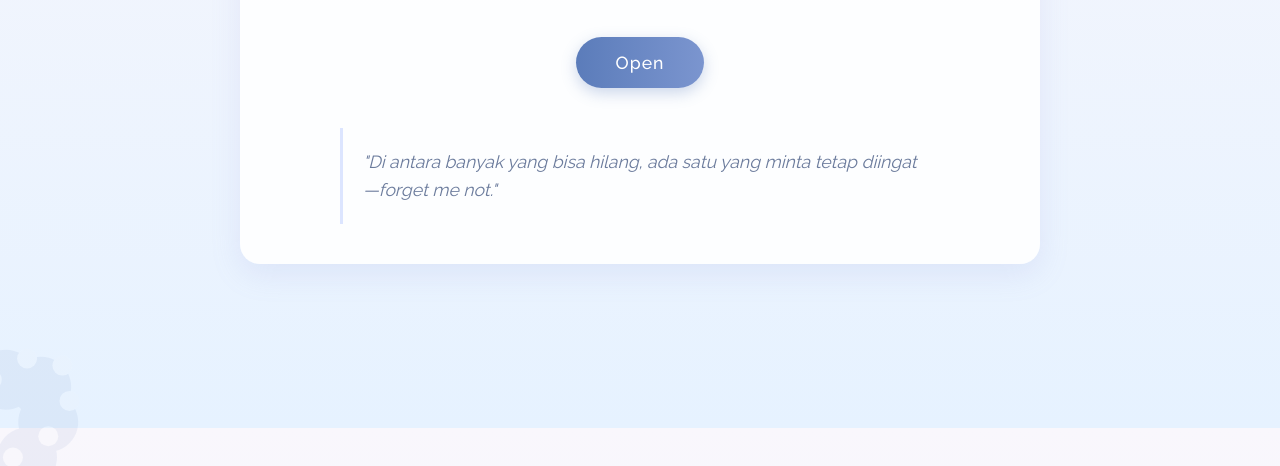
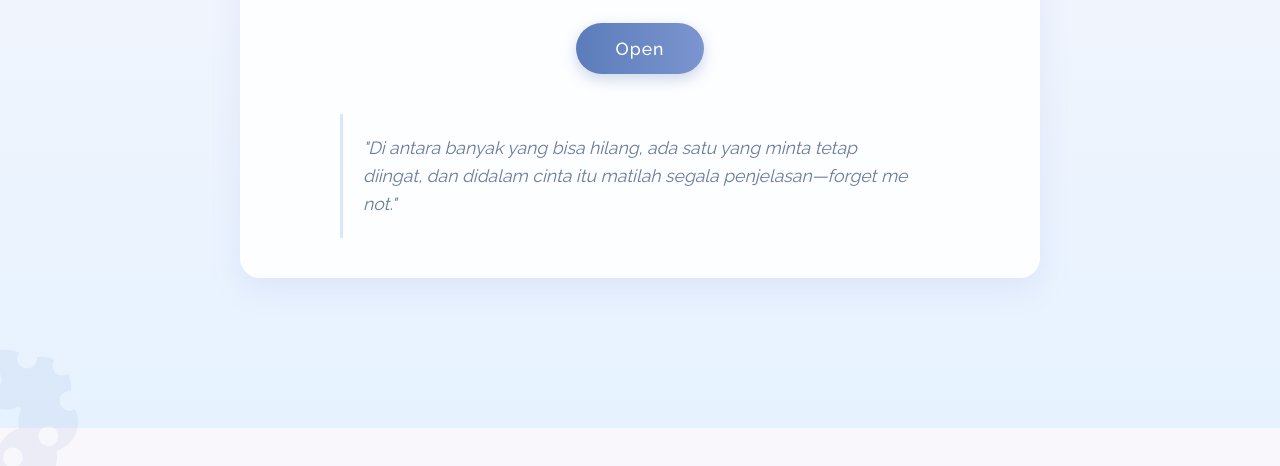
Before and after one commit to egrjati/lutut, a plain HTML site: page index.html in a window 1280 px wide. Shown: the part 372-838 px from the top of the page. Drawn offline with nearby package versions, Linux system fonts and the light colour scheme.

Commit message:
update index.html

```diff
--- a/index.html
+++ b/index.html
@@ -208,7 +208,7 @@
         </div>
 
         <div class="meaning">
-            "Di antara banyak yang bisa hilang, ada satu yang minta tetap diingat—forget me not."
+            "Di antara banyak yang bisa hilang, ada satu yang minta tetap diingat, dan didalam cinta itu matilah segala penjelasan—forget me not."
         </div>
     </div>
 
```
